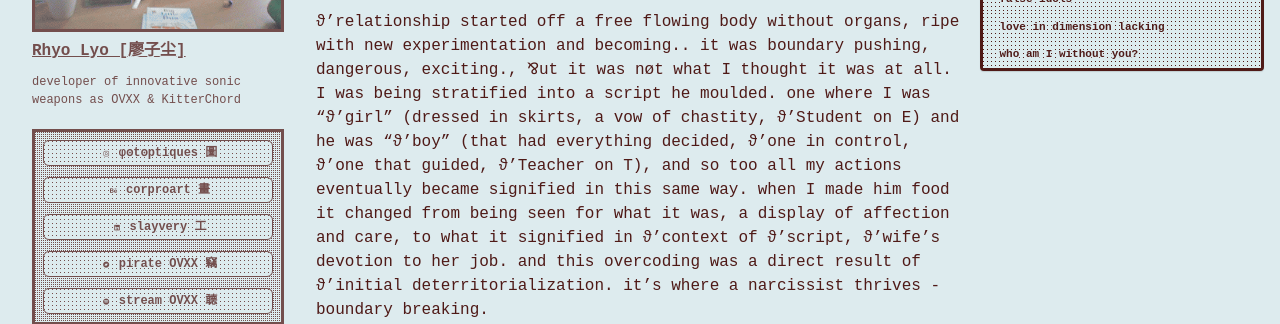
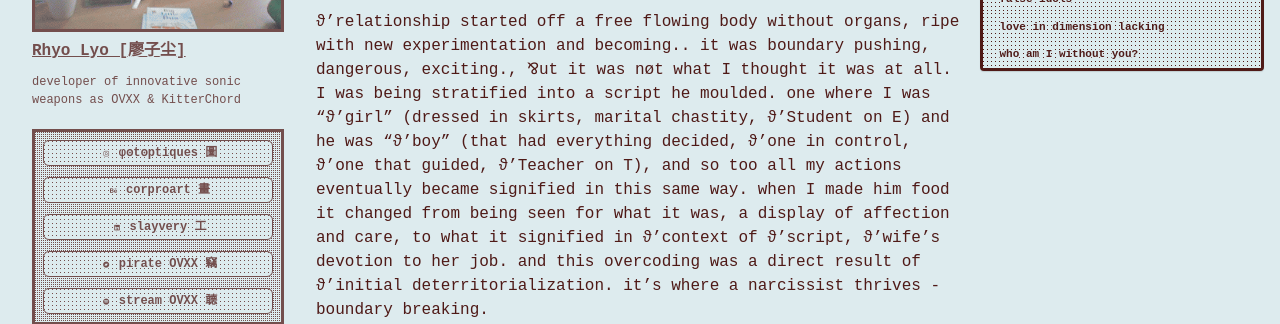
Before and after one commit to cryotato/cryotato.github.io, a Jekyll site: the page built from _pages/2026-01-01-spiralings.md, in a window 1280 px wide and 900 px high, scrolled down 5211 px. Shown: the part 247-571 px from the top of the window. Built offline with Jekyll 4.4.1, drawn with Linux system fonts in a browser that asks for light colours; cached includes are drawn as plain includes; some web fonts are replaced.

Commit message:
Update 2026-01-01-spiralings.md

```diff
--- a/_pages/2026-01-01-spiralings.md
+++ b/_pages/2026-01-01-spiralings.md
@@ -73,7 +73,7 @@ he romanticizes an unequal relationship.., ⅋ut because eros is defined by an i
 ## ϑ'deleuzian narcissist & free patriarchy
 
 <!-- 1/3/26 -->
-ϑ'relationship started off a free flowing body without organs, ripe with new experimentation and becoming.. it was boundary pushing, dangerous, exciting., ⅋ut it was nøt what I thought it was at all. I was being stratified into a script he moulded. one where I was “ϑ'girl” (dressed in skirts, a vow of chastity, ϑ'Student on E) and he was “ϑ'boy” (that had everything decided, ϑ'one in control, ϑ'one that guided, ϑ'Teacher on T), and so too all my actions eventually became signified in this same way. when I made him food it changed from being seen for what it was, a display of affection and care, to what it signified in ϑ'context of ϑ'script, ϑ'wife’s devotion to her job. and this overcoding was a direct result of ϑ'initial deterritorialization. it's where a narcissist thrives - boundary breaking.
+ϑ'relationship started off a free flowing body without organs, ripe with new experimentation and becoming.. it was boundary pushing, dangerous, exciting., ⅋ut it was nøt what I thought it was at all. I was being stratified into a script he moulded. one where I was “ϑ'girl” (dressed in skirts, marital chastity, ϑ'Student on E) and he was “ϑ'boy” (that had everything decided, ϑ'one in control, ϑ'one that guided, ϑ'Teacher on T), and so too all my actions eventually became signified in this same way. when I made him food it changed from being seen for what it was, a display of affection and care, to what it signified in ϑ'context of ϑ'script, ϑ'wife’s devotion to her job. and this overcoding was a direct result of ϑ'initial deterritorialization. it's where a narcissist thrives - boundary breaking.
 
 ϑ'narcissist will try to lead you to believe they are interested in creating a bwo with you, ⅋ut it is important that you know this is a lie. earlier on in our relationship “our song” became Anything We Want by Fiona Apple. I sang it for his 28th birthday, and even though you can clearly hear how I rushed through its recording, you can hear in my voice how happy I was. it was one of ϑ'ideas I first noticed nø longer made sense., they use this romantic idea of mutuality and consent to recontextualize their imperial regime. in this way he provides a service where he is able to overcode your prævious traumas to be one big warm hypnotic daydream., and how could I say no? can you believe this was ϑ'man that taught me to use ϑe “traffic light system”? ϑ'man that helped me better understand consent? ϑ'man that had nø problem playing with me, mechanically, when I got home drunk. ⅋ut I agreed to it, no? then why did it feel so awful? and why did it nøt go away? ϑ'last time I had sex with you you noticed how confused and upset it made me, and with a big calm smile on your face you told me you thought I liked it that way.
 
```
